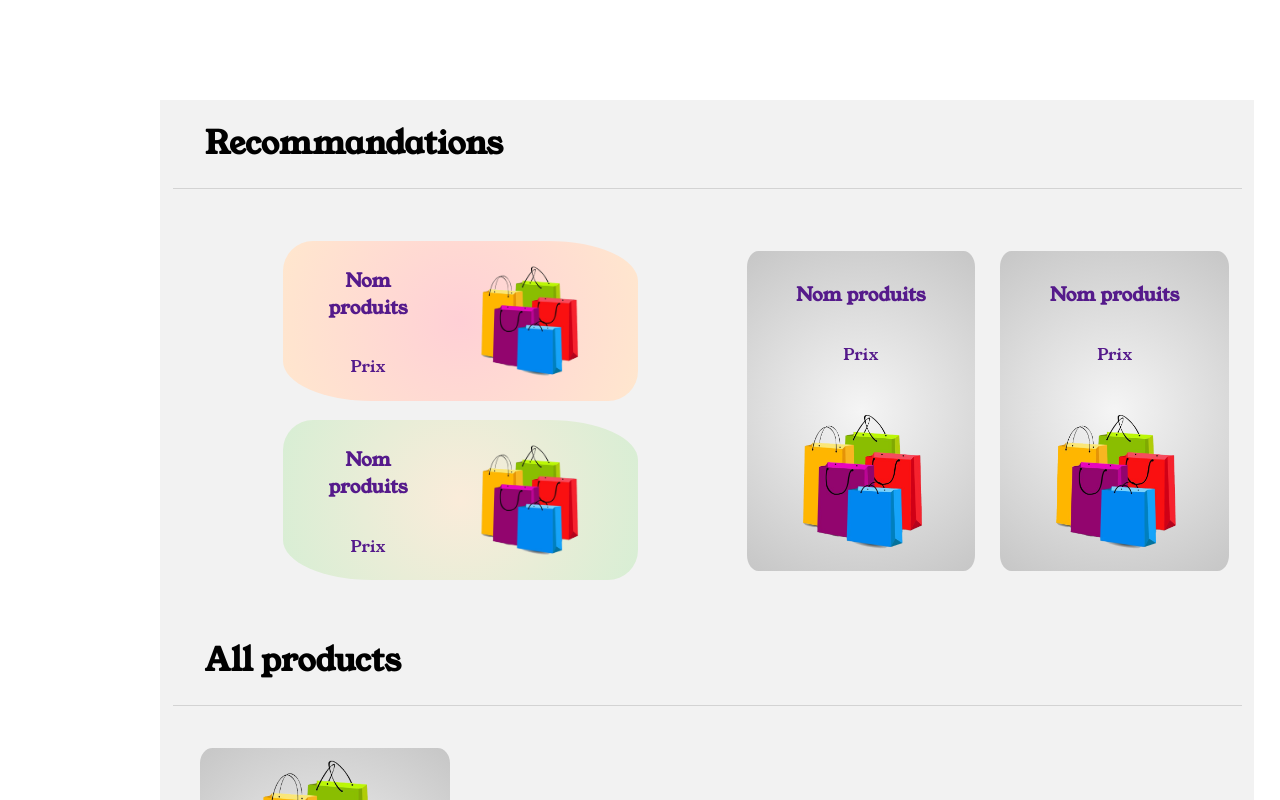
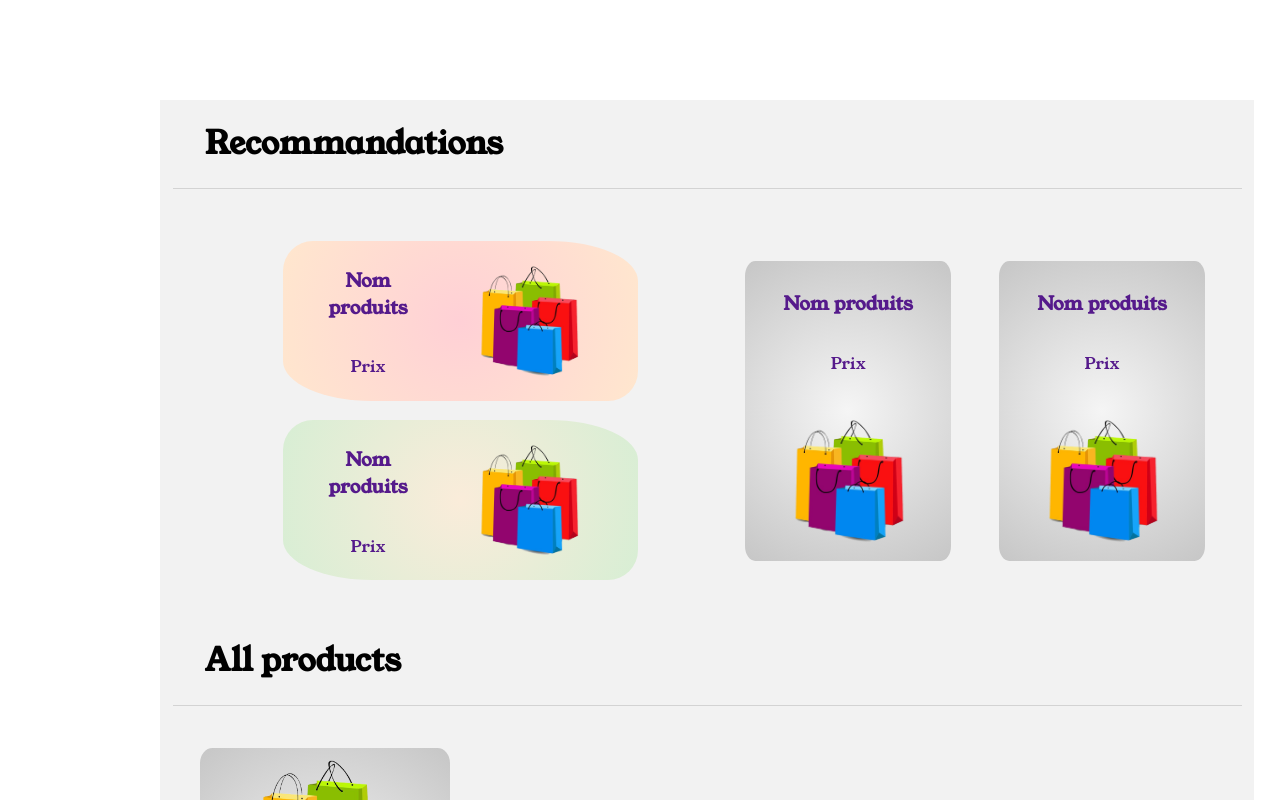
Before and after one commit to Dxvy/TOMATIS-PERROT--NASI-MARTHELY-ymmersionb3, a plain HTML site: page frontend/component/right-panel.html in a window 1280 px wide. Drawn offline with Linux system fonts and the light colour scheme.

Commit message:
Modif responsive mainpage

```diff
--- a/frontend/static/index.css
+++ b/frontend/static/index.css
@@ -360,10 +360,8 @@ h5 {
     font-size: 200%;
 }
 
-
 .recommandation {
     width: 100%;
-    height: 65%;
     display: flex;
     justify-content: space-evenly;
     align-items: center;
@@ -420,7 +418,9 @@ h5 {
     align-items: center;
     flex-direction: row;
 }
-
+.right-reco a{
+    margin-right: 5%;
+}
 .right-reco a div {
     display: flex;
     flex-direction: column;
```
